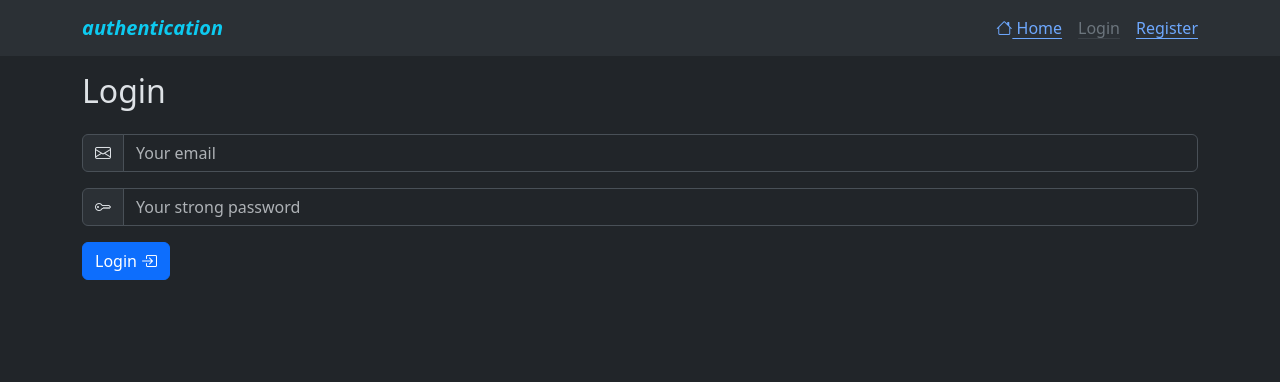
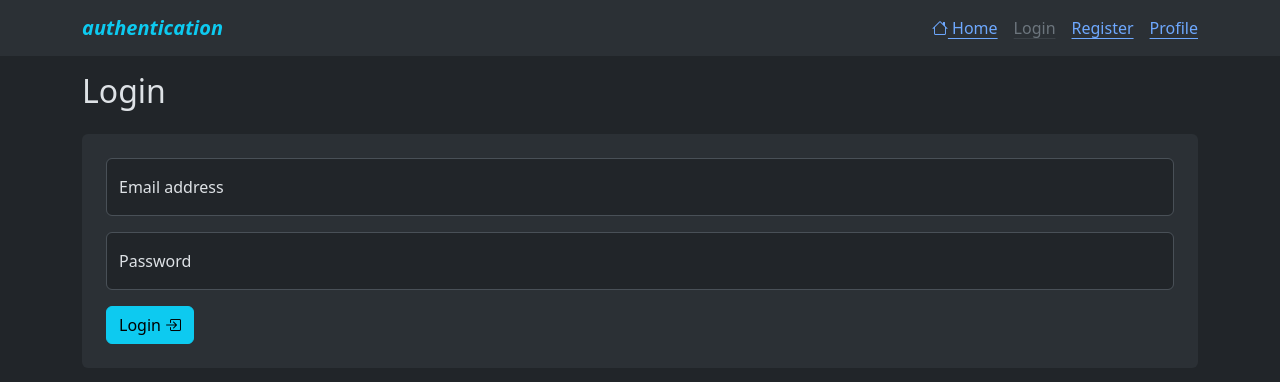
Before and after one commit to gabrielgua/jwt-vue, a Vue app: page /login in a window 1280 px wide. Shown: the top 382 px of the page. Built offline with nearby package versions, Linux system fonts and the light colour scheme.

Commit message:
feat: handle error and success states of login

```diff
--- a/src/components/Header.vue
+++ b/src/components/Header.vue
@@ -1,5 +1,5 @@
 <script setup lang="ts">
-    import { RouterLink, RouterView } from 'vue-router';
+    import { RouterLink } from 'vue-router';
 </script>
 
 <template>
@@ -15,6 +15,7 @@
                     </RouterLink>
                     <RouterLink active-class="link-secondary" class="link-offset-2 link-underline-opacity-25 link-underline-opacity-100-hover" to="/login">Login</RouterLink>
                     <RouterLink active-class="link-secondary" class="link-offset-2 link-underline-opacity-25 link-underline-opacity-100-hover" to="/register">Register</RouterLink>
+                    <RouterLink active-class="link-secondary" class="link-offset-2 link-underline-opacity-25 link-underline-opacity-100-hover" to="/profile">Profile</RouterLink>
                 </div>
             </div>
         </nav>
--- a/src/components/Login.vue
+++ b/src/components/Login.vue
@@ -1,40 +1,52 @@
 <script setup lang="ts">
-import { useTokenStore } from '@/stores/token';
-import { ref } from 'vue';
+import { useAuthStore } from '@/stores/auth';
+import { onMounted, ref } from 'vue';
 
     const email = ref('');
     const password = ref('');
 
-    const store = useTokenStore();
+    const store = useAuthStore();
+
+    onMounted(() => clear());
 
     const login = () => {
         store.login(email.value, password.value);
+        clear();
     }
 
+    const clear = () => {
+        email.value = '';
+        password.value = '';
+        store.clearState();
+    }
 </script>
 
 <template>
     <div class="container">
         <form @submit.prevent="login" class="my-3">
             <h2 class="mb-4">Login</h2>
-            <div v-if="store.state.error" class="alert alert-danger">Email and/or password are incorrect.</div>
-            <div class="input-group flex-nowrap my-3">
-                <div class="input-group-text">
-                    <i class="bi bi-envelope"></i>
+            <div class="p-4 bg-body-tertiary rounded">
+                <div v-if="store.state.error" class="alert alert-danger">
+                    <i class="bi bi-exclamation-circle-fill me-2"></i>
+                    Email and/or password are incorrect.
                 </div>
-                <input v-model="email" class="form-control" placeholder="Your email" type="email" required>
+                <div class="form-floating mb-3">
+                    <input v-model="email" id="email" class="form-control" placeholder="Your email" type="email" required>
+                    <label for="email">Email address</label>
+                </div>
+                <div class="form-floating mb-3">
+
+                    <input id="pass" v-model="password" class="form-control" placeholder="Your strong password" type="password" required>
+                    <label for="pass">Password</label>
+
+                </div>
+                <button type="submit" class="btn btn-info" :disabled="store.state.loading">
+                    Login
+                    <i v-if="!store.state.loading" class="bi bi-box-arrow-in-right"></i>
+                    <span v-if="store.state.loading" class="spinner-border spinner-border-sm" aria-hidden="true"></span>
+                </button>
+
             </div>
-            <div class="input-group flex-nowrap mb-3">
-                <div class="input-group-text">
-                    <i class="bi bi-key"></i>
-                </div>
-                <input v-model="password" class="form-control" placeholder="Your strong password" type="password" required>
-            </div>
-            <button type="submit" class="btn btn-primary" :disabled="store.state.loading">
-                Login
-                <i v-if="!store.state.loading" class="bi bi-box-arrow-in-right"></i>
-                <span v-if="store.state.loading" class="spinner-border spinner-border-sm" aria-hidden="true"></span>
-            </button>
         </form>
     </div>
 </template>
--- /dev/null
+++ b/src/components/Profile.vue
@@ -0,0 +1,23 @@
+<script setup lang="ts">
+import { useAuthStore } from '@/stores/auth';
+import { onMounted } from 'vue';
+
+    const store = useAuthStore();
+
+    onMounted(() => store.load());
+
+    console.log(store.data);
+
+
+</script>
+
+<template>
+    <div>
+        <p>{{ store.data.email }}</p>
+
+    </div>
+</template>
+
+<style scoped>
+
+</style>
--- a/src/router/index.ts
+++ b/src/router/index.ts
@@ -1,14 +1,29 @@
+import { useAuthStore } from '@/stores/auth';
 import { createRouter, createWebHistory } from 'vue-router'
 
 const router = createRouter({
-  history: createWebHistory(import.meta.env.BASE_URL),
-  routes: [
-    {path: '/',  redirect: '/home', component: () => import('@/views/DefaultView.vue'), children: [
-      {path: '/home', component: () => import('@/components/Home.vue')},
-      {path: '/login', component: () => import('@/components/Login.vue')},
-      {path: '/register', component: () => import('@/components/Register.vue')}
-    ]},
-  ]
+	history: createWebHistory(import.meta.env.BASE_URL),
+	routes: [
+		{
+			path: '/', redirect: '/home', component: () => import('@/views/DefaultView.vue'), children: [
+				{ path: '/home', component: () => import('@/components/Home.vue') },
+				{ path: '/login', component: () => import('@/components/Login.vue') },
+				{ path: '/register', component: () => import('@/components/Register.vue') },
+				{ path: '/profile', component: () => import('@/components/Profile.vue') },
+
+			]
+		},
+	]
 })
 
+
+
+router.beforeEach((to, from, next) => {
+
+	const auth = useAuthStore();
+
+	if (to.path === '/profile' && !auth.isAuthenticated()) next({path: '/login'});
+	else next();
+});
+
 export default router;
--- /dev/null
+++ b/src/stores/auth.ts
@@ -0,0 +1,80 @@
+import { http } from "@/services/axios";
+import type { AuthResponse } from "@/types/auth-response";
+import type { AxiosError } from "axios";
+import { defineStore } from "pinia";
+import { reactive, ref } from "vue";
+import { useRouter } from "vue-router";
+
+
+
+
+export const useAuthStore = defineStore('auth', () => {
+    const router = useRouter();
+
+    const data: AuthResponse = reactive({
+        email: '',
+        access_token: '',
+    } as AuthResponse);
+
+    const state = reactive({error: false, loading: false});
+
+    function login(email: string, password: string) {
+        state.loading = true;
+        state.error = false;
+
+        http.post('/auth/login', {email: email, password: password})
+            .then(response => {
+                saveResponse(response.data.access_token, response.data.email);
+                console.log('Successful login');
+                router.push('/home');
+            })
+            .catch((e: AxiosError) => {
+                state.error = true;
+                console.log('error:', e.message);
+            })
+            .finally(() => state.loading = false);
+    }
+
+    function load() {
+        if (!isAuthenticated()) {
+            return;
+        }
+
+
+        data.access_token = localStorage.getItem('token')!;
+        data.email = localStorage.getItem('email')!;
+
+    }
+
+    function clearState() {
+        state.loading = false;
+        state.error = false;
+    }
+
+    function saveResponse(token: string, email: string) {
+        data.access_token = token;
+        data.email = email;
+        localStorage.setItem('token', data.access_token);
+        localStorage.setItem('email', data.email);
+    }
+
+    function logout() {
+        localStorage.removeItem('token');
+        localStorage.removeItem('email');
+        router.push('/login');
+    }
+
+    function isAuthenticated(): boolean {
+        if (!localStorage.getItem('token')) {
+            return false;
+        }
+
+        if (!localStorage.getItem('token')?.match('(^[A-Za-z0-9-_]*\.[A-Za-z0-9-_]*\.[A-Za-z0-9-_]*$)')) {
+            return false;
+        }
+
+        return true;
+    }
+
+    return { state, login, logout, data, clearState, isAuthenticated, load }
+});
--- a/src/stores/token.ts
+++ /dev/null
@@ -1,36 +0,0 @@
-import { http } from "@/services/axios";
-import type { AuthResponse } from "@/types/auth-response";
-import { defineStore } from "pinia";
-import { reactive, ref } from "vue";
-
-
-
-
-export const useTokenStore = defineStore('token', () => {
-
-    const data: AuthResponse = reactive({
-        email: '',
-        access_token: '',
-    } as AuthResponse);
-
-    const state = reactive({error: false, loading: false});
-
-    function login(email: string, password: string) {
-        state.loading = true;
-        state.error = false;
-
-        http.post('/auth/login', {email: email, password: password})
-            .then(response => {
-                data.email = response.data.email;
-                data.access_token = response.data.access_token;
-                console.log('Successful login: ');
-            })
-            .catch(e => {
-                state.error = true;
-                console.log('error: ' + e.data);
-            })
-            .finally(() => state.loading = false);
-    }
-
-    return { data, state, login }
-});
```
Also changed, not shown: src/router/guard.ts (added).
